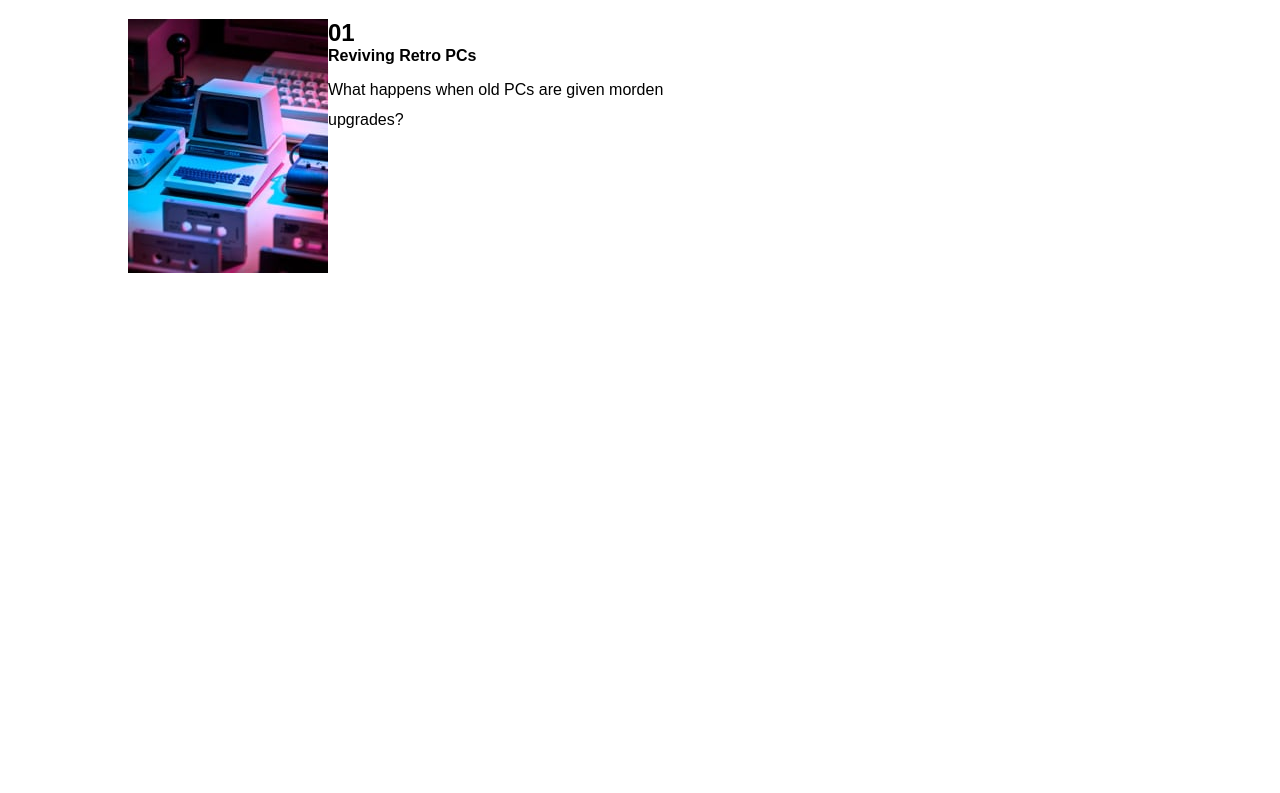
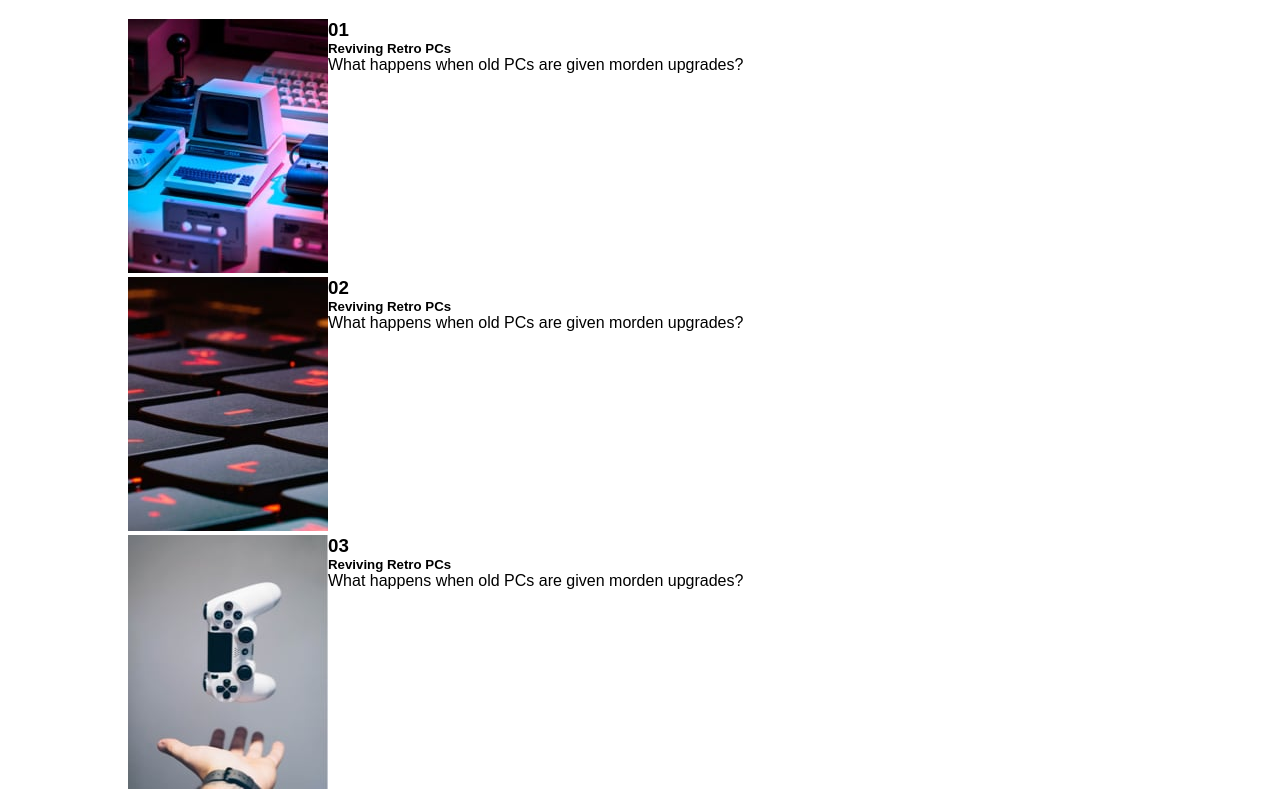
Before and after one commit to quavo19/News-webpage, a website: page index.html in a window 1280 px wide. Shown: the part 698-1491 px from the top of the page. Before the commit the page ends 975 px from the top, so only its background shows below. Drawn offline with Linux system fonts and the light colour scheme.

Commit message:
Add markup for more news content

```diff
--- a/index.html
+++ b/index.html
@@ -85,18 +85,47 @@
                 <div class="more-img">
                     <img src="images/image-retro-pcs.jpg" alt="">
                 </div>
-                <div class="headline">
-                    <div class="more headline">
-                        <h2>01</h2>
+                <div class="small-container">
+                    <div class="more-headline">
+                        <h3>01</h3>
+                        <h5>Reviving Retro PCs</h5>
                     </div>
-                    <div>
-                        <h4>Reviving Retro PCs</h4>
-                    </div>
-                    <div class="description">
+                    <div class="more-description">
                         <p>What happens when old PCs are given morden upgrades? </p>
                     </div>
                 </div>
             </div>
+
+            <div class="more-content">
+                <div class="more-img">
+                    <img src="images/image-top-laptops.jpg" alt="">
+                </div>
+                <div class="small-container">
+                    <div class="more-headline">
+                        <h3>02</h3>
+                        <h5>Reviving Retro PCs</h5>
+                    </div>
+                    <div class="more-description">
+                        <p>What happens when old PCs are given morden upgrades? </p>
+                    </div>
+                </div>
+            </div>
+
+            <div class="more-content">
+                <div class="more-img">
+                    <img src="images/image-gaming-growth.jpg" alt="">
+                </div>
+                <div class="small-container">
+                    <div class="more-headline">
+                        <h3>03</h3>
+                        <h5>Reviving Retro PCs</h5>
+                    </div>
+                    <div class="more-description">
+                        <p>What happens when old PCs are given morden upgrades? </p>
+                    </div>
+                </div>
+            </div>
+
         </section>
     </main>
     <!-- content area ends here  -->
```
